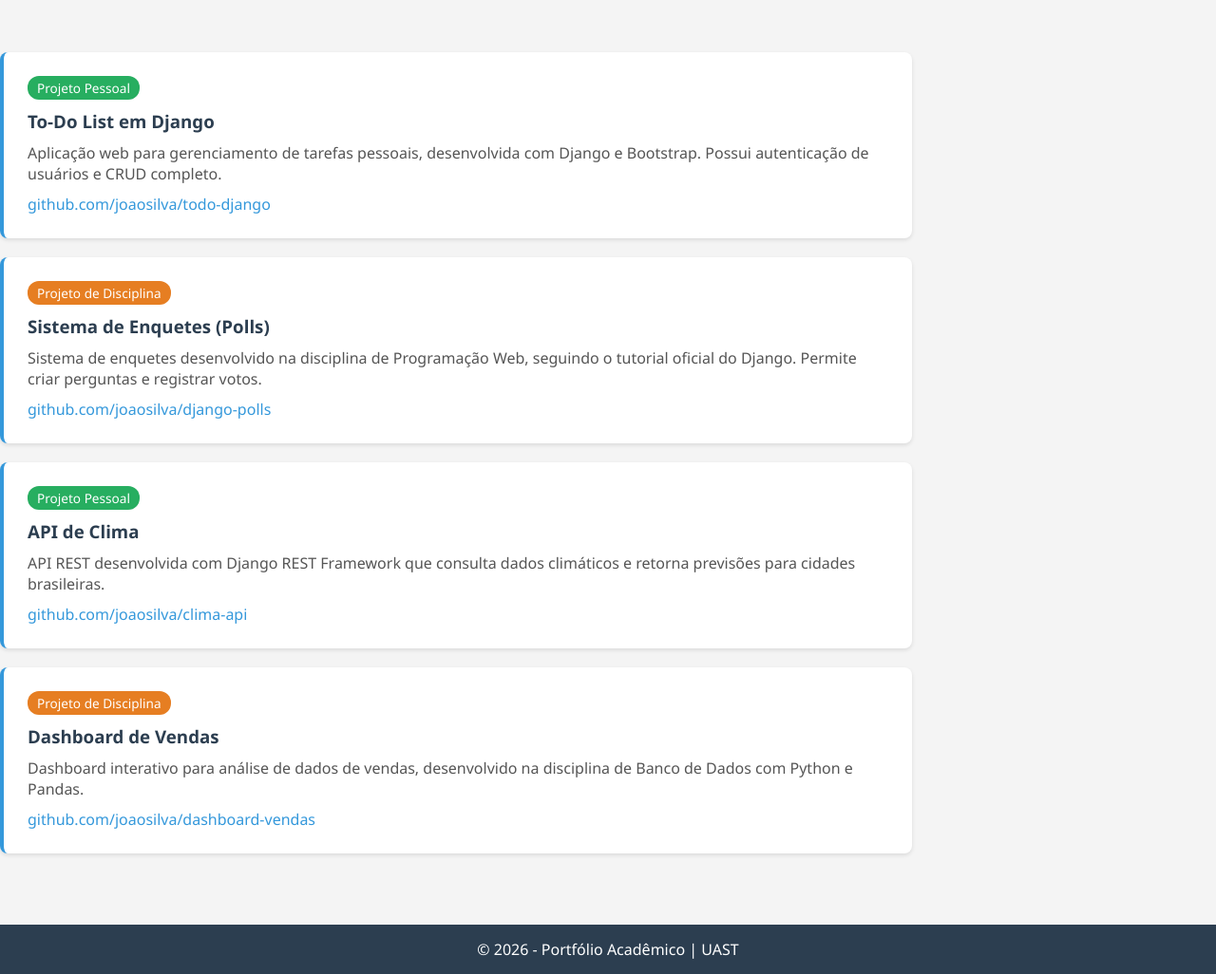
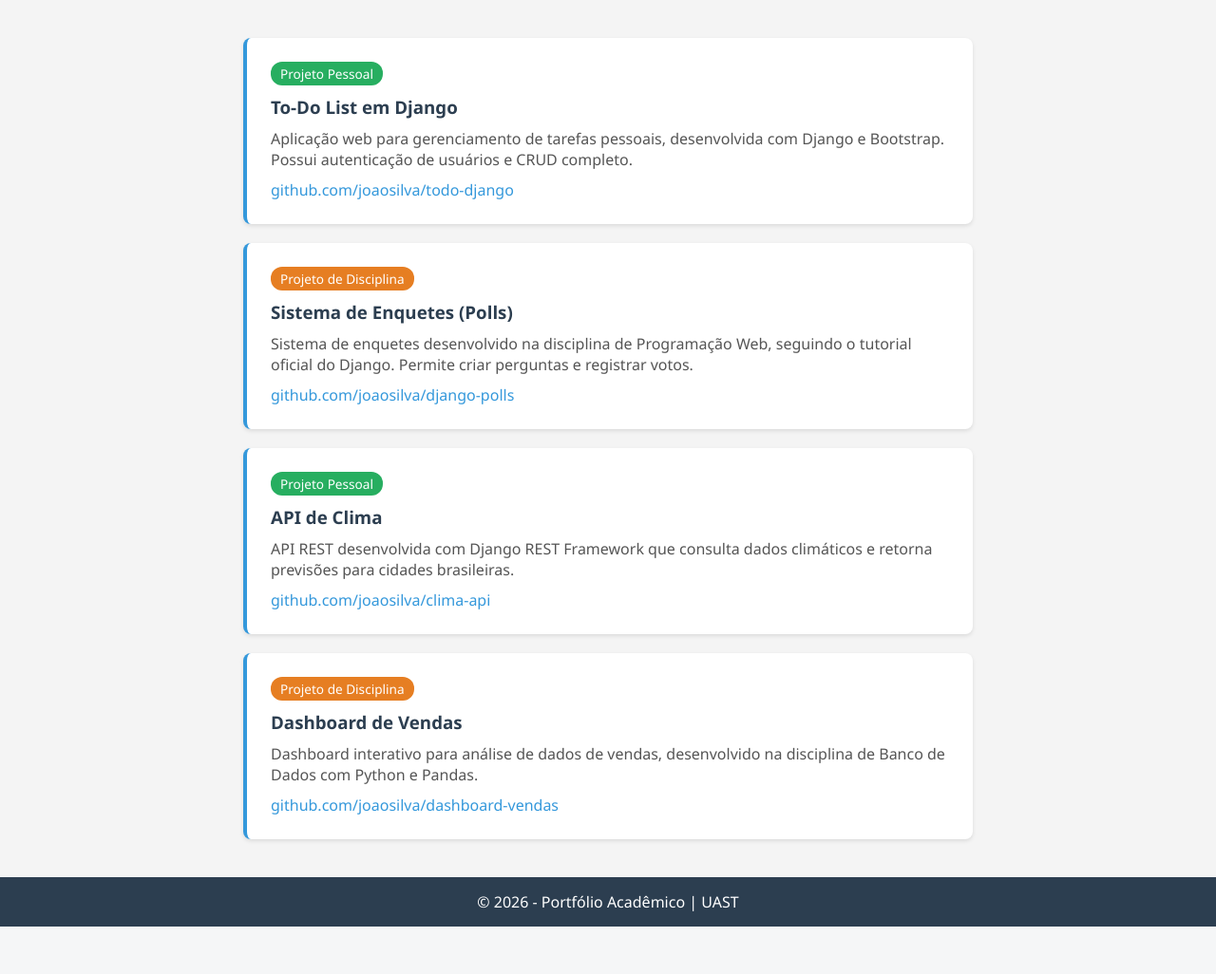
Before and after one commit to renigoms/portifolio_django, a Django app: page /portfolio/projetos/ in a window 1280 px wide. Shown: the part 127-1153 px from the top of the page at 95% size. After the commit the page ends 1103 px from the top, so only its background shows below. Run offline with Django 5.2, Linux system fonts and the light colour scheme.

Commit message:
style: center elements

```diff
--- a/core/models.py
+++ b/core/models.py
@@ -10,5 +10,5 @@ class Profile(models.Model):
     course = models.CharField('Curso', max_length=100, blank=False, null=False)
     linken = models.CharField('Linken', max_length=100, blank=False, null=False)
     git = models.CharField('Git', max_length=100, blank=False, null=False)
-    image_profile_url = StdImageField('Foto de Perfil', upload_to='static/core/images', blank=True)
+    image_profile_url = StdImageField('Foto de Perfil', upload_to='images/profile/', variations={'thumb': (128, 128)})
     period = models.CharField('Periodo', max_length=100, blank=False, null=False)
--- a/core/static/core/css/style.css
+++ b/core/static/core/css/style.css
@@ -37,9 +37,12 @@ nav a:hover{
 }
 
 .container{
-    max-width: 960px;
-    padding: 15px 0;
+    padding-left: 20%;
+    padding-right: 20%;
     margin-top: 40px;
+    width: 100vw;
+    justify-content: center;
+
 }
 
 footer{
--- a/portfolio/static/portfolio/css/home_styles.css
+++ b/portfolio/static/portfolio/css/home_styles.css
@@ -1,8 +1,6 @@
 .perfil{
     text-align: center;
     margin-bottom: 30px;
-    width: 100vw;
-    justify-content: center;
 }
 
 .perfil img{
@@ -23,7 +21,6 @@
 }
 
 .secao{
-
     background: white;
     padding: 25px;
     margin-bottom: 20px;
--- a/portfolio/templates/portfolio/home.html
+++ b/portfolio/templates/portfolio/home.html
@@ -1,7 +1,7 @@
 {% extends "core/base.html" %}
 {% load static %}
 
-{% block header_title %} joão Silva {% endblock %}
+{% block header_title %} {{ profile.name.split.0 }} {{ profile.name.split.2 }}{% endblock %}
 
 {% block extra_css %}
     <link rel="stylesheet" href="{% static 'portfolio/css/home_styles.css' %}">
@@ -9,8 +9,8 @@
 
 {% block content %}
     <div class="perfil">
-        <img src="https://via.placeholder.com/180" alt="Foto do Aluno">
-        <h2>João da Silva</h2>
+        <img src="{{ profile.image_profile_url.url }}" alt="Foto do Aluno">
+        <h2>{{ profile.name }}</h2>
         <p>Estudante de Sistemas de Informação - UAST/UFRPE</p>
     </div>
 
--- a/portfolio/urls.py
+++ b/portfolio/urls.py
@@ -1,6 +1,8 @@
+from django.conf.urls.static import static
 from django.urls import path
 
 from portfolio import views
+from projeto_portifolio import settings
 
 app_name = 'portfolio'
 urlpatterns = [
--- a/projeto_portifolio/settings.py
+++ b/projeto_portifolio/settings.py
@@ -122,3 +122,6 @@ USE_TZ = True
 # https://docs.djangoproject.com/en/6.0/howto/static-files/
 
 STATIC_URL = 'static/'
+
+MEDIA_URL = '/media/'
+MEDIA_ROOT = os.path.join(BASE_DIR, 'media')
--- a/projeto_portifolio/urls.py
+++ b/projeto_portifolio/urls.py
@@ -14,10 +14,16 @@ Including another URLconf
     1. Import the include() function: from django.urls import include, path
     2. Add a URL to urlpatterns:  path('blog/', include('blog.urls'))
 """
+from django.conf.urls.static import static
 from django.contrib import admin
 from django.urls import path, include
+
+from projeto_portifolio import settings
 
 urlpatterns = [
     path('admin/', admin.site.urls),
     path('portfolio/', include('portfolio.urls')),
 ]
+
+if settings.DEBUG:
+    urlpatterns += static(settings.MEDIA_URL, document_root=settings.MEDIA_ROOT)
```
Also changed, not shown: 1 other file.
